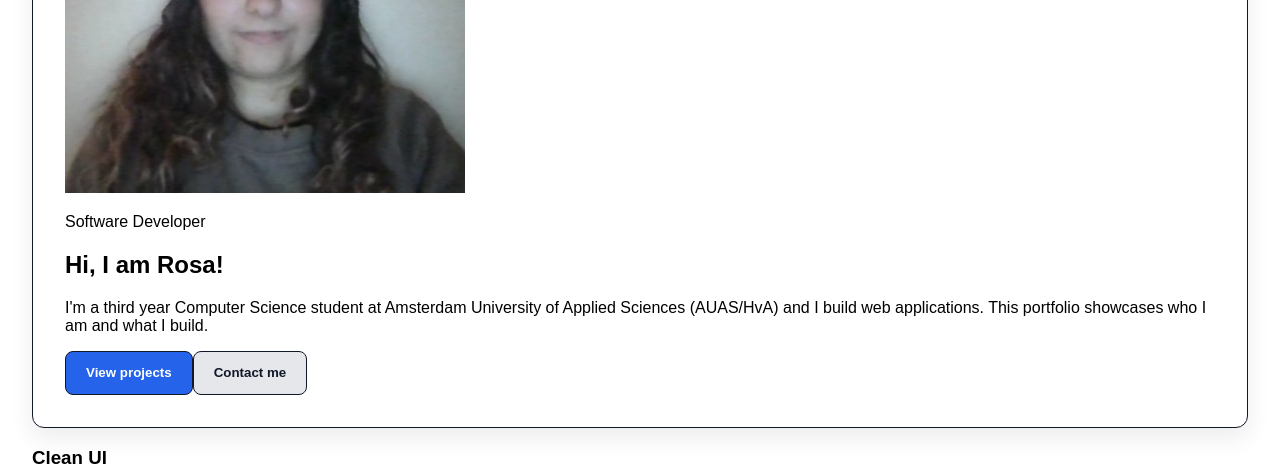
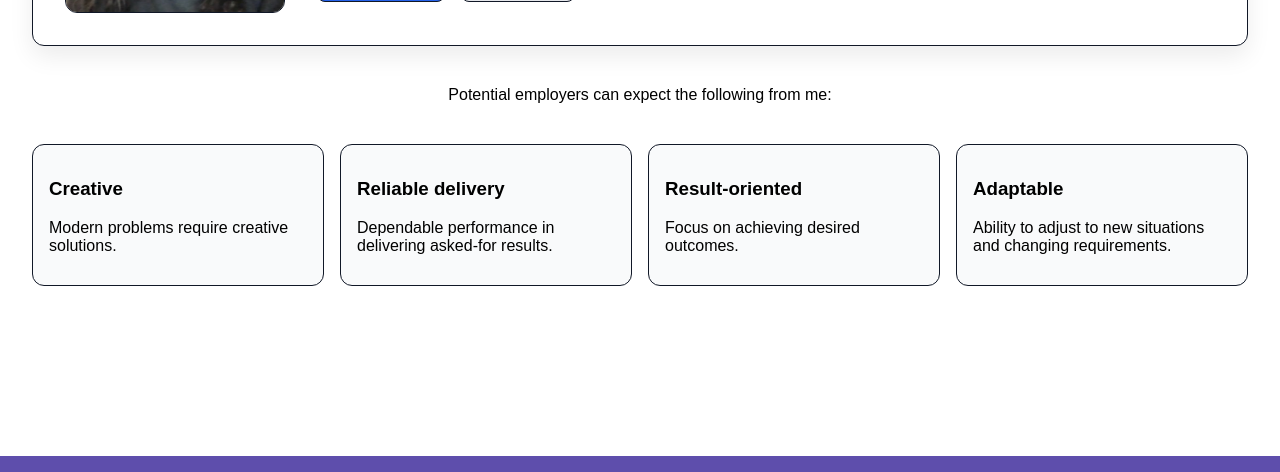
Before and after one commit to CooleRearWindowSalad/Portfolio, a React (Vite) app in the folder react-folder/: page / in a window 1280 px wide. Shown: the part 314-786 px from the top of the page. Built offline with nearby package versions, Linux system fonts and the light colour scheme.

Commit message:
feat: update HomePage content and add new styles

```diff
--- a/react-folder/src/features/home/HomePage.jsx
+++ b/react-folder/src/features/home/HomePage.jsx
@@ -23,18 +23,26 @@ export default function HomePage() {
         </div>
       </section>
 
+      <section className="hero-contents">
+          <p>Potential employers can expect the following from me:</p>
+      </section>
+
       <section className="home-grid">
         <div>
-          <h3>Clean UI</h3>
-          <p>Interfaces focused on clarity, accessibility, and conversion.</p>
-        </div>
-        <div>
-          <h3>React expertise</h3>
-          <p>Reusable components, routing, state management, and performance.</p>
+          <h3>Creative</h3>
+          <p>Modern problems require creative solutions.</p>
         </div>
         <div>
           <h3>Reliable delivery</h3>
-          <p>Structured workflow from idea to production-ready result.</p>
+          <p>Dependable performance in delivering asked-for results.</p>
+        </div>
+        <div>
+          <h3>Result-oriented</h3>
+          <p>Focus on achieving desired outcomes.</p>
+        </div>
+        <div>
+          <h3>Adaptable</h3>
+          <p>Ability to adjust to new situations and changing requirements.</p>
         </div>
       </section>
     </PageLayout>
--- a/react-folder/src/main.jsx
+++ b/react-folder/src/main.jsx
@@ -4,6 +4,7 @@ import {BrowserRouter} from 'react-router-dom';
 import App from './App';
 import {AppProvider} from './app/providers/AppProvider';
 import './styles/global.css';
+import './styles/HomePage.css';
 
 ReactDOM.createRoot(document.getElementById('root')).render(
   <React.StrictMode>
```
